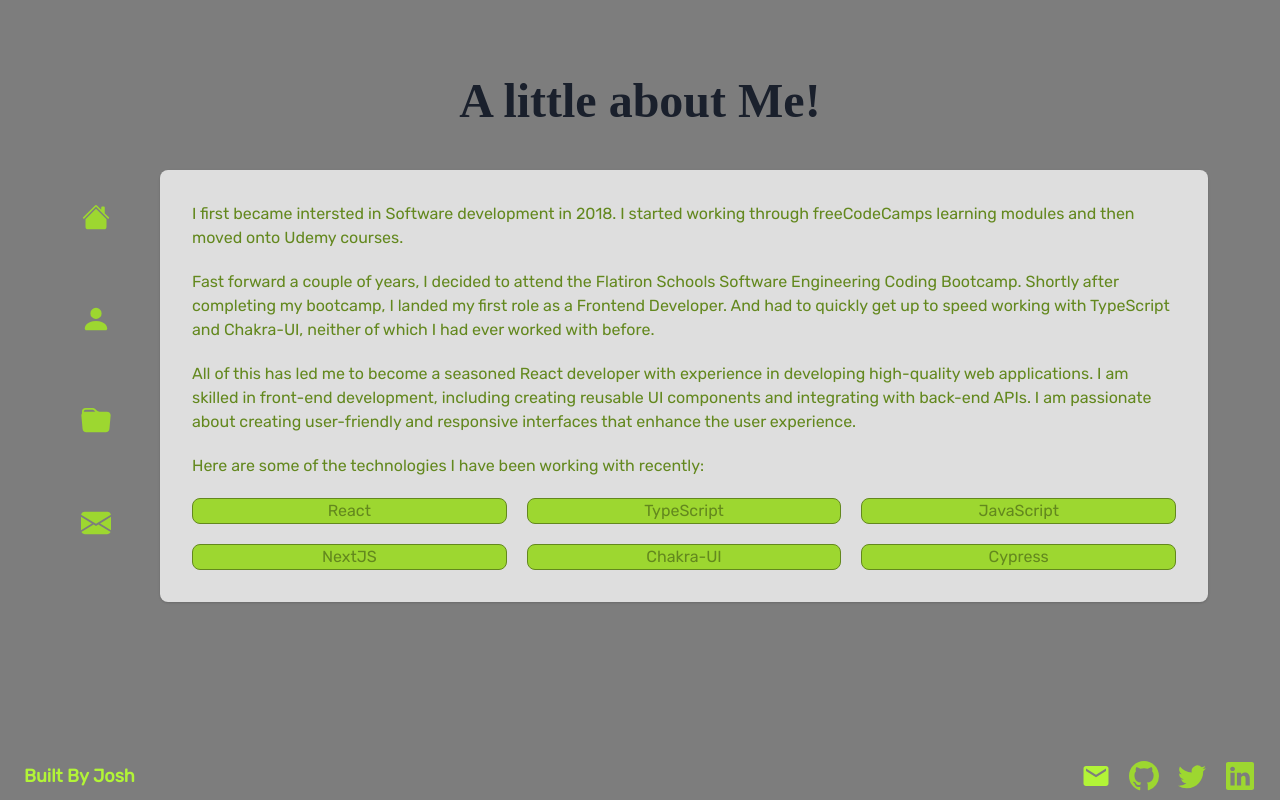
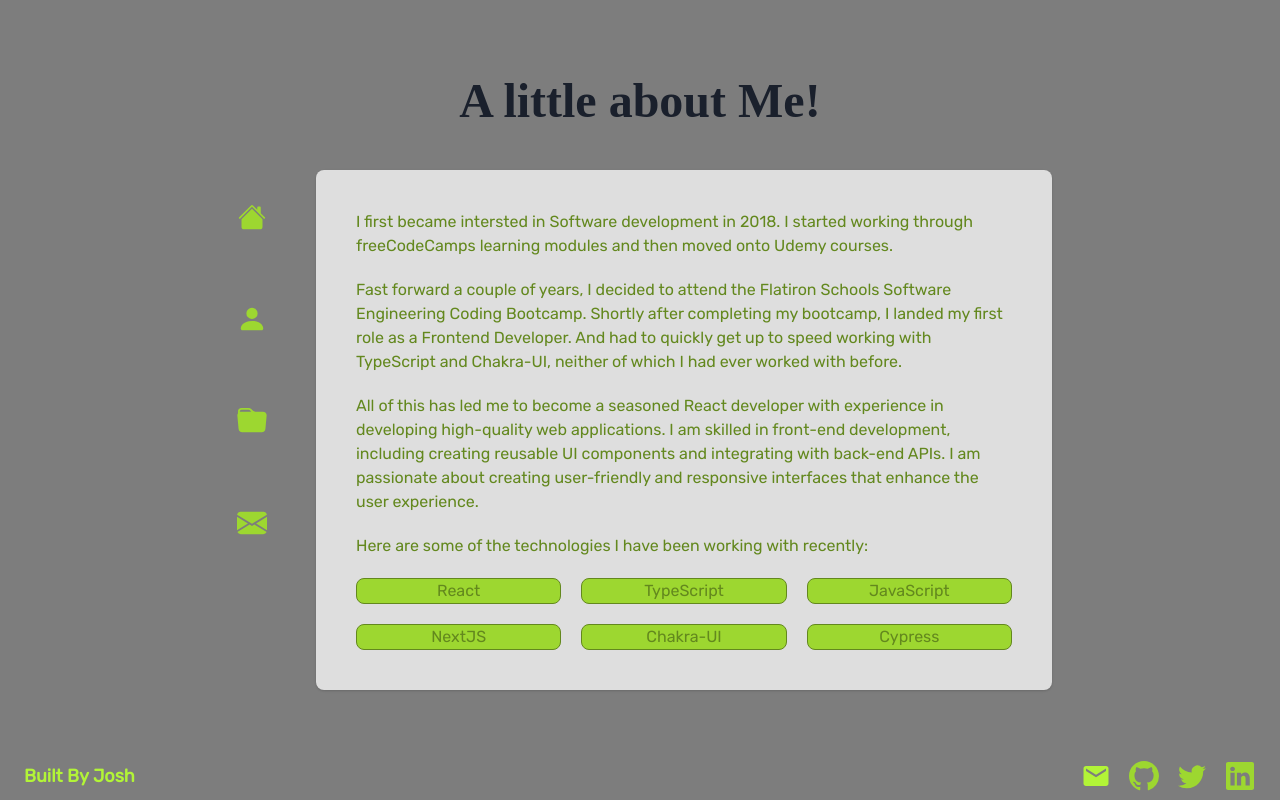
Before and after one commit to builtbyjosh/builtbyjosh-next-portfolio, a Next.js app: page /about in a window 1280 px wide. Built offline with nearby package versions, Linux system fonts and the light colour scheme; a web font is replaced by a local one.

Commit message:
fix page sizing

```diff
--- a/pages/about/index.js
+++ b/pages/about/index.js
@@ -1,5 +1,5 @@
 import React from "react";
-import { Box, Text, Stack, SimpleGrid, Tag } from "@chakra-ui/react";
+import { Box, Text, Stack, SimpleGrid, Container } from "@chakra-ui/react";
 
 import Layout from "../../components/Layout";
 const AboutMe = () => {
@@ -13,12 +13,8 @@
   ];
   return (
     <Layout heading={"A little about Me!"}>
-      <Stack
-        transition={"ease-in"}
-        textAlign={"left"}
-        color={"primary.500"}
-        spacing={5}
-      >
+      <Container maxW="2xl" p={2}>
+        <Stack textAlign={"left"} color={"primary.500"} spacing={5}>
           <Text>
             I first became intersted in Software development in 2018. I started
             working through freeCodeCamps learning modules and then moved onto
@@ -26,10 +22,11 @@
           </Text>
           <Text>
             Fast forward a couple of years, I decided to attend the Flatiron
-          Schools Software Engineering Coding Bootcamp. Shortly after completing
-          my bootcamp, I landed my first role as a Frontend Developer. And had
-          to quickly get up to speed working with TypeScript and Chakra-UI,
-          neither of which I had ever worked with before.
+            Schools Software Engineering Coding Bootcamp. Shortly after
+            completing my bootcamp, I landed my first role as a Frontend
+            Developer. And had to quickly get up to speed working with
+            TypeScript and Chakra-UI, neither of which I had ever worked with
+            before.
           </Text>
           <Text>
             All of this has led me to become a seasoned React developer with
@@ -65,6 +62,7 @@
             </SimpleGrid>
           </Box>
         </Stack>
+      </Container>
     </Layout>
   );
 };
```
Lines whose indentation alone changed are shown as unchanged.
